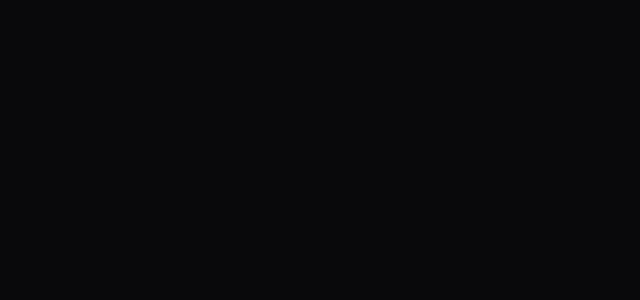
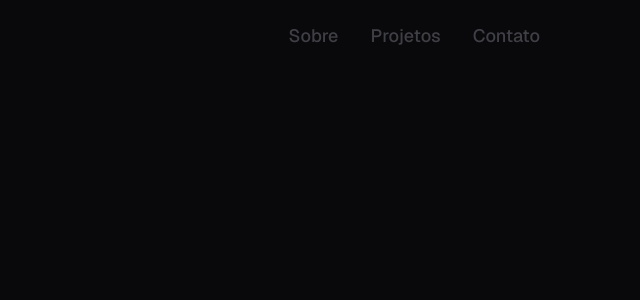
Before and after one commit to Dynylson/dynylson-portfolio, a Next.js app: page /projects in a window 1280 px wide. Before the commit this address had no page. Shown: the top 300 px of the page, without its empty margins (640-1280 px from the left). Built offline with nearby package versions, Linux system fonts and the light colour scheme.

Commit message:
feat: projects page

```diff
--- a/src/app/layout.tsx
+++ b/src/app/layout.tsx
@@ -4,6 +4,7 @@
 
 import '../css/globals.css'
 import { ThemeProvider } from "@/components/theme-provider";
+import Header from "@/components/header";
 
 export const metadata: Metadata = {
   title: "Dynylson Júnior",
@@ -24,6 +25,7 @@
             enableSystem
             disableTransitionOnChange
           >
+        <Header />
         {children}
         </ThemeProvider>
       </body>
--- a/src/app/page.tsx
+++ b/src/app/page.tsx
@@ -1,6 +1,5 @@
 import CardProject from "@/components/card-project";
 import CardTool from "@/components/card-tool";
-import Header from "@/components/header";
 import Image from "next/image";
 import Link from "next/link";
 import { FaLinkedin, FaGithub, FaInstagram } from "react-icons/fa";
@@ -8,8 +7,6 @@
 export default function Home() {
   return (
     <main className="max-w-[1120px] mx-auto mt-5 px-5 mb-4">
-      <Header />
-
       <div className="mt-12 md:mt-24">
         <div className="flex items-center gap-6">
           <Image className="rounded-xl h-[85px] w-[120px] md:h-[150px] md:w-[150px]" src="/me.jpeg" width={140} height={140} alt="" />
--- /dev/null
+++ b/src/app/projects/page.tsx
@@ -0,0 +1,9 @@
+const ProjectsPage = () => {
+    return (
+        <main className="max-w-[1120px] mx-auto mt-5 px-5 mb-4">
+            <h1>Hello World</h1>
+        </main>
+    )
+}
+
+export default ProjectsPage;
--- a/src/components/header.tsx
+++ b/src/components/header.tsx
@@ -3,15 +3,17 @@
 
 const Header = () => {
     return (
-        <div className="flex flex-wrap items-center justify-between">
-            <div className="flex items-center gap-2 hover:text-green transition-default">
-                <BiCodeAlt size={30} />
-                <h1 className="font-bold text-xl md:text-2xl cursor-pointer">Júnior</h1>
-            </div>
+        <div className="flex flex-wrap items-center justify-between max-w-[1120px] mx-auto mt-5 px-5 mb-4">
+            <Link href="/">
+                <div className="flex items-center gap-2 hover:text-green transition-default">
+                    <BiCodeAlt size={30} />
+                    <h1 className="font-bold text-xl md:text-2xl cursor-pointer">Júnior</h1>
+                </div>
+            </Link>
             <div>
                 <nav className="flex items-center gap-4 md:gap-8 text-zinc-700 font-medium text-base md:text-lg">
                     <Link className="transition-default hover:text-green" href="/sobre">Sobre</Link>
-                    <Link className="transition-default hover:text-green" href="/projetos">Projetos</Link>
+                    <Link className="transition-default hover:text-green" href="/projects">Projetos</Link>
                     <Link className="transition-default hover:text-green" href="/contato">Contato</Link>
                 </nav>
             </div>
```
